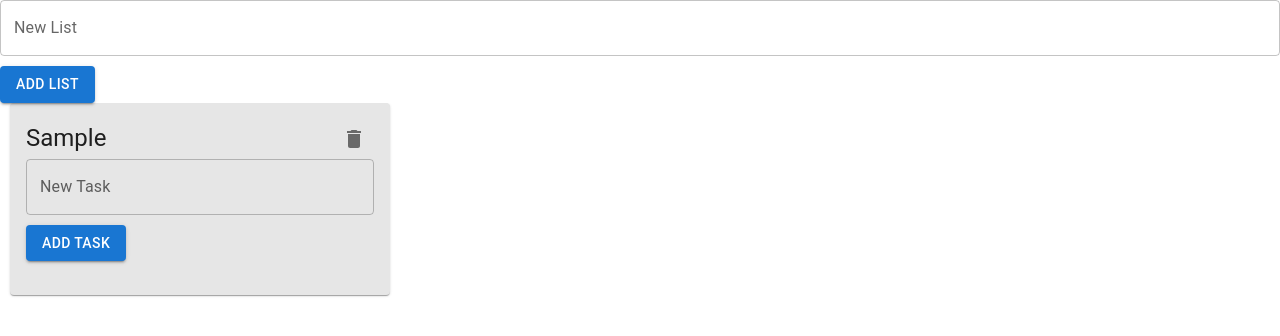
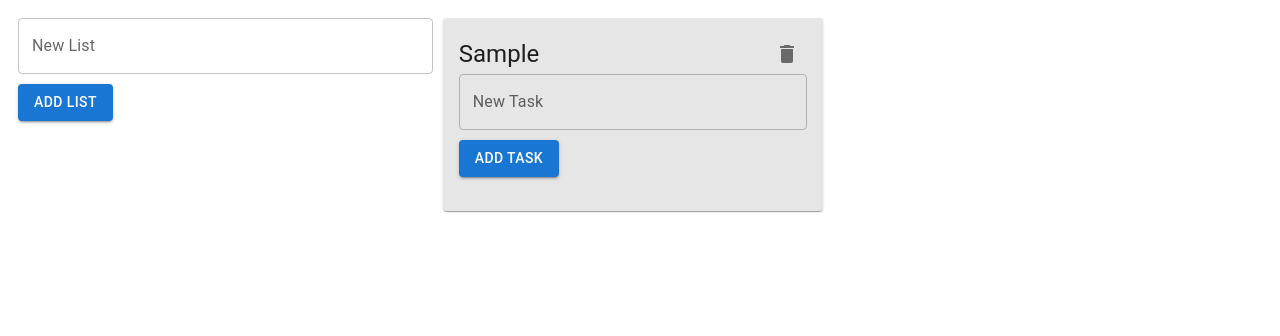
Before and after one commit to Hakai17/todo-app, a React (Create React App) app: page / in a window 1280 px wide. Both pictures are taken after typing "Sample" into the empty fields and a click on the button "ADD LIST". Shown: the top 336 px of the page. Built offline with nearby package versions, Linux system fonts and the light colour scheme.

Commit message:
change the way input form works, now is in the same order with the lists and fix reorder tasks in the list

```diff
--- a/src/App.tsx
+++ b/src/App.tsx
@@ -1,5 +1,4 @@
 import React, { useState } from 'react';
-import { DropResult } from 'react-beautiful-dnd';
 import Board from './components/Board';
 
 interface Task {
@@ -17,7 +16,6 @@ interface List {
 
 const App: React.FC = () => {
   const [lists, setLists] = useState<List[]>([
-    // Initial state with some lists and tasks
   ]);
 
   const addList = (title: string) => {
@@ -90,52 +88,37 @@ const App: React.FC = () => {
     setLists(updatedLists);
   };
 
-  const onDragEnd = (result: DropResult) => {
-    const { source, destination, draggableId, type } = result;
+  const onDragEnd = (result: any) => {
+    const { source, destination } = result;
 
-    if (!destination) {
-      return;
+    if (!destination) return;
+
+    if (source.droppableId === destination.droppableId) {
+      const list = lists.find(list => list.id === parseInt(source.droppableId));
+      if (!list) return;
+      const tasks = Array.from(list.tasks);
+      const [movedTask] = tasks.splice(source.index, 1);
+      tasks.splice(destination.index, 0, movedTask);
+
+      setLists(lists.map(l => l.id === list.id ? { ...l, tasks } : l));
+    } else {
+      const sourceList = lists.find(list => list.id === parseInt(source.droppableId));
+      const destinationList = lists.find(list => list.id === parseInt(destination.droppableId));
+      if (!sourceList || !destinationList) return;
+
+      const sourceTasks = Array.from(sourceList.tasks);
+      const [movedTask] = sourceTasks.splice(source.index, 1);
+      const destinationTasks = Array.from(destinationList.tasks);
+      destinationTasks.splice(destination.index, 0, movedTask);
+
+      setLists(lists.map(list => {
+        if (list.id === sourceList.id) return { ...list, tasks: sourceTasks };
+        if (list.id === destinationList.id) return { ...list, tasks: destinationTasks };
+        return list;
+      }));
     }
+  };
 
-    if (type === 'list') {
-      // Handle list reordering if needed
-      return;
-    }
-
-    const sourceListId = parseInt(source.droppableId, 10);
-    const destinationListId = parseInt(destination.droppableId, 10);
-
-    const sourceList = lists.find(list => list.id === sourceListId);
-    const destinationList = lists.find(list => list.id === destinationListId);
-
-    if (!sourceList || !destinationList) {
-      return;
-    }
-
-    const task = sourceList.tasks.find(task => task.id === parseInt(draggableId, 10));
-
-    if (!task) {
-      return;
-    }
-
-    const newSourceTasks = Array.from(sourceList.tasks);
-    newSourceTasks.splice(source.index, 1);
-
-    const newDestinationTasks = Array.from(destinationList.tasks);
-    newDestinationTasks.splice(destination.index, 0, task);
-
-    const newLists = lists.map(list => {
-      if (list.id === sourceListId) {
-        return { ...list, tasks: newSourceTasks };
-      }
-      if (list.id === destinationListId) {
-        return { ...list, tasks: newDestinationTasks };
-      }
-      return list;
-    });
-
-    setLists(newLists);
-  };
 
   return (
     <Board
--- a/src/components/Board.tsx
+++ b/src/components/Board.tsx
@@ -30,14 +30,26 @@ interface Props {
 
 const Board: React.FC<Props> = ({ lists, addList, addTask, updateTask, deleteTask, toggleTask, deleteList, updateListTitle, onDragEnd }) => {
   return (
-    <div>
+    <div style={{ width: '100vw', height: '100vh', display: 'flex', flexDirection: 'row' }}>
+      <div style={{ marginRight: '10px'}}>
         <ListForm addList={addList} />
+      </div>
+      <div style={{ display: 'flex', flexDirection: 'column', padding: '10px', flex: '1' }}>
         <DragDropContext onDragEnd={onDragEnd}>
           <Droppable droppableId="board" direction="horizontal" type="list">
             {(provided) => (
-            <div ref={provided.innerRef} {...provided.droppableProps} style={{ display: 'flex', overflowX: 'auto' }}>
+              <div
+                ref={provided.innerRef}
+                {...provided.droppableProps}
+                style={{
+                  display: 'flex',
+                  flexWrap: 'nowrap',
+                  gap: '10px',
+                  maxWidth: '100%',
+                }}
+              >
                 {lists.map((list, index) => (
-                <div key={list.id} style={{ margin: '0 10px' }}>
+                  <div key={list.id} style={{ maxHeight: '400px' }}>
                     <TaskList
                       list={list}
                       addTask={addTask}
@@ -55,6 +67,7 @@ const Board: React.FC<Props> = ({ lists, addList, addTask, updateTask, deleteTas
           </Droppable>
         </DragDropContext>
       </div>
+    </div>
   );
 };
 
--- a/src/components/ListForm.tsx
+++ b/src/components/ListForm.tsx
@@ -19,12 +19,13 @@ const ListForm: React.FC<Props> = ({ addList }) => {
   return (
     <form onSubmit={handleSubmit}>
       <TextField
-        label="New List"
-        value={title}
-        onChange={(e) => setTitle(e.target.value)}
-        fullWidth
+      label="New List"
+      value={title}
+      onChange={(e) => setTitle(e.target.value)}
+      fullWidth
+      style={{ marginTop: '10px', marginLeft: "10px", minWidth: '300px' }}
       />
-      <Button type="submit" variant="contained" color="primary" style={{ marginTop: '10px' }}>
+      <Button type="submit" variant="contained" color="primary" style={{ marginTop: '10px', marginLeft: "10px", marginBottom: "10px" }}>
         Add List
       </Button>
     </form>
--- a/src/components/TaskList.tsx
+++ b/src/components/TaskList.tsx
@@ -1,5 +1,5 @@
-import React, { useState } from 'react';
-import { Card, CardContent, Typography, IconButton, TextField, Button, Grid } from '@mui/material';
+import React, { useState, useRef } from 'react';
+import { Card, CardContent, Typography, IconButton, TextField, Grid } from '@mui/material';
 import DeleteIcon from '@mui/icons-material/Delete';
 import TaskForm from './TaskForm';
 import TaskItem from './TaskItem';
@@ -31,9 +31,14 @@ interface Props {
 const TaskList: React.FC<Props> = ({ list, addTask, updateTask, deleteTask, toggleTask, deleteList, updateListTitle }) => {
   const [isEditingTitle, setIsEditingTitle] = useState(false);
   const [title, setTitle] = useState(list.title);
+  const titleInputRef = useRef<HTMLInputElement>(null);
 
   const handleEditTitle = () => {
     setIsEditingTitle(true);
+    // Focar no input do título quando começar a edição
+    if (titleInputRef.current) {
+      titleInputRef.current.focus();
+    }
   };
 
   const handleSaveTitle = () => {
@@ -43,6 +48,12 @@ const TaskList: React.FC<Props> = ({ list, addTask, updateTask, deleteTask, togg
 
   const handleTitleChange = (e: React.ChangeEvent<HTMLInputElement>) => {
     setTitle(e.target.value);
+  };
+
+  const handleTitleKeyPress = (e: React.KeyboardEvent<HTMLInputElement>) => {
+    if (e.key === 'Enter') {
+      handleSaveTitle();
+    }
   };
 
   const handleDeleteList = () => {
@@ -55,10 +66,12 @@ const TaskList: React.FC<Props> = ({ list, addTask, updateTask, deleteTask, togg
         <Grid container alignItems="center" justifyContent="space-between">
           <Grid item>
             {isEditingTitle ? (
-              <div>
-                <TextField value={title} onChange={handleTitleChange} />
-                <Button onClick={handleSaveTitle}>Save</Button>
-              </div>
+              <TextField
+                value={title}
+                onChange={handleTitleChange}
+                onKeyPress={handleTitleKeyPress}
+                inputRef={titleInputRef}
+              />
             ) : (
               <Typography variant="h5" onClick={handleEditTitle}>
                 {list.title}
--- a/src/index.css
+++ /dev/null
@@ -1,13 +0,0 @@
-body {
-  margin: 0;
-  font-family: -apple-system, BlinkMacSystemFont, 'Segoe UI', 'Roboto', 'Oxygen',
-    'Ubuntu', 'Cantarell', 'Fira Sans', 'Droid Sans', 'Helvetica Neue',
-    sans-serif;
-  -webkit-font-smoothing: antialiased;
-  -moz-osx-font-smoothing: grayscale;
-}
-
-code {
-  font-family: source-code-pro, Menlo, Monaco, Consolas, 'Courier New',
-    monospace;
-}
--- a/src/index.tsx
+++ b/src/index.tsx
@@ -1,6 +1,5 @@
 import React from 'react';
 import ReactDOM from 'react-dom/client';
-import './index.css';
 import App from './App';
 
 const root = ReactDOM.createRoot(
```
Lines whose indentation alone changed are shown as unchanged.
